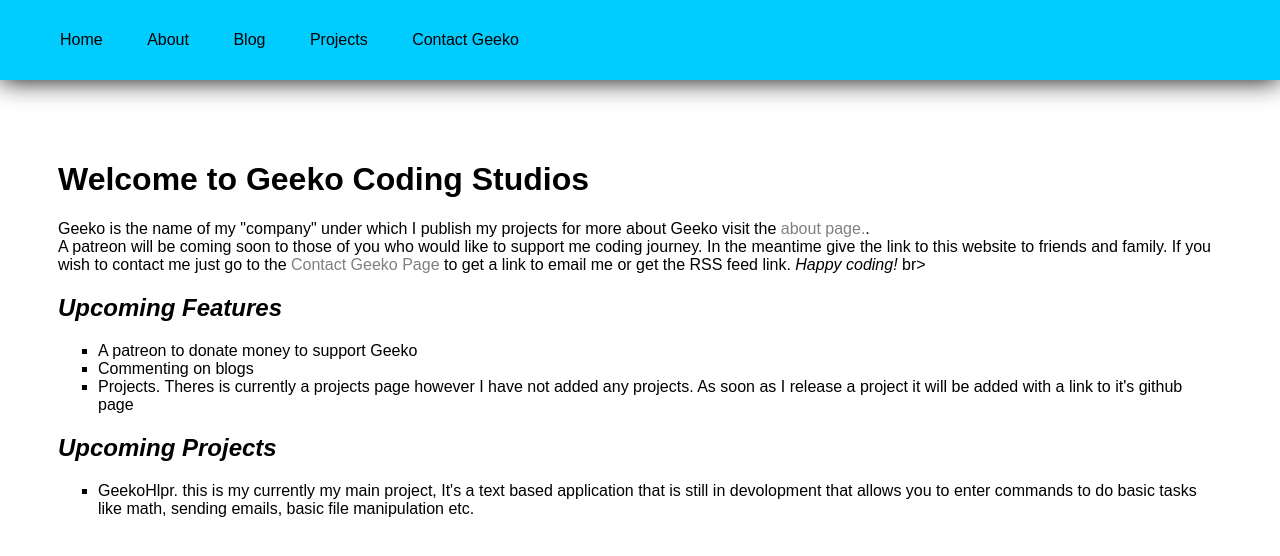
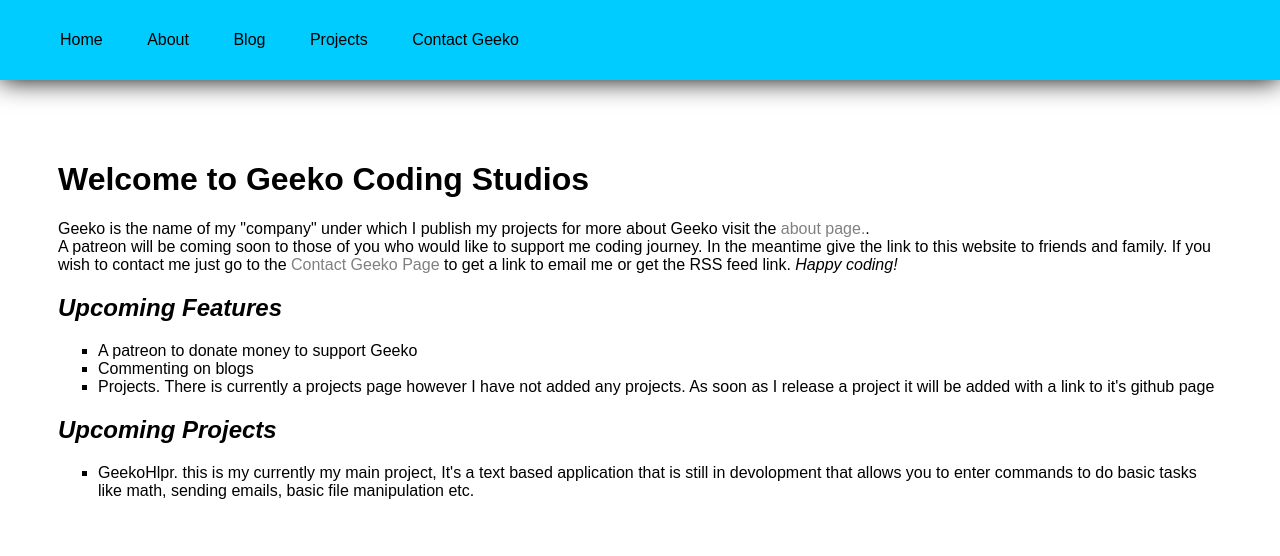
Before and after one commit to Geeko/geeko.github.io, a Jekyll site: the page built from index.html, in a window 1280 px wide. Shown: the top 556 px of the page. Built offline with Jekyll 4.4.1, drawn with Linux system fonts in a browser that asks for light colours.

Commit message:
Update index.html

```diff
--- a/index.html
+++ b/index.html
@@ -8,13 +8,13 @@ title: Geeko Homepage
 		more about Geeko visit the <a href="/about" style="color:gray;">about page.</a>. <br>	A patreon will be coming soon to those of you who would like to support me coding journey.
 		In the meantime give the link to this website to friends and family. If you wish to contact me just go to the <a href="/contact" style="color:gray;">
 		Contact Geeko Page</a> to get a link to email me or get the RSS feed link. <em><i>Happy coding!</i></em>
-		br></p>
+		<br></p>
 
 	<h2><em>Upcoming Features</em></h2>
 		<ul style="list-style-type:square;">
 			<li>A patreon to donate money to support Geeko</li>
 			<li>Commenting on blogs</li>
-			<li>Projects. Theres is currently a projects page however I have not added any projects. As soon as I release
+			<li>Projects. There is currently a projects page however I have not added any projects. As soon as I release
 			a project it will be added with a link to it's github page</li>
 		</ul>
 	<h2><em>Upcoming Projects</em></h2>
```
